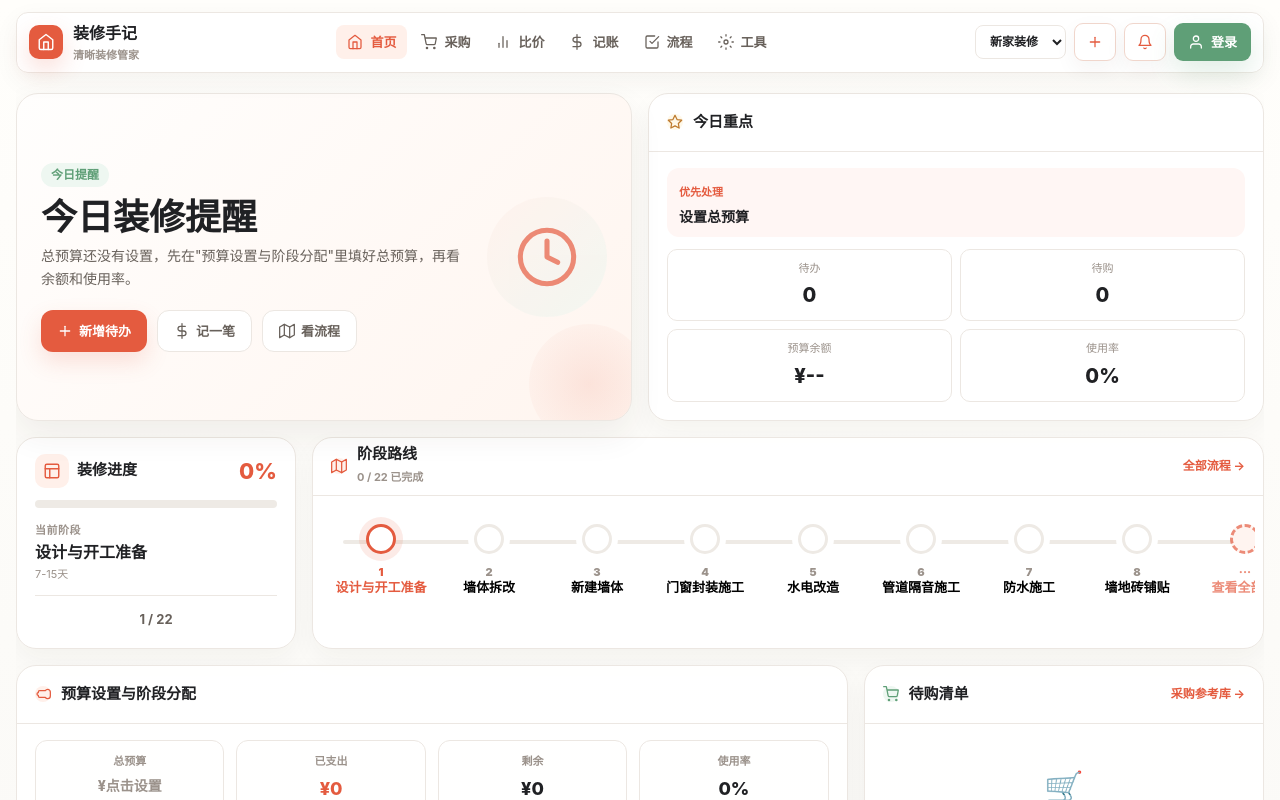
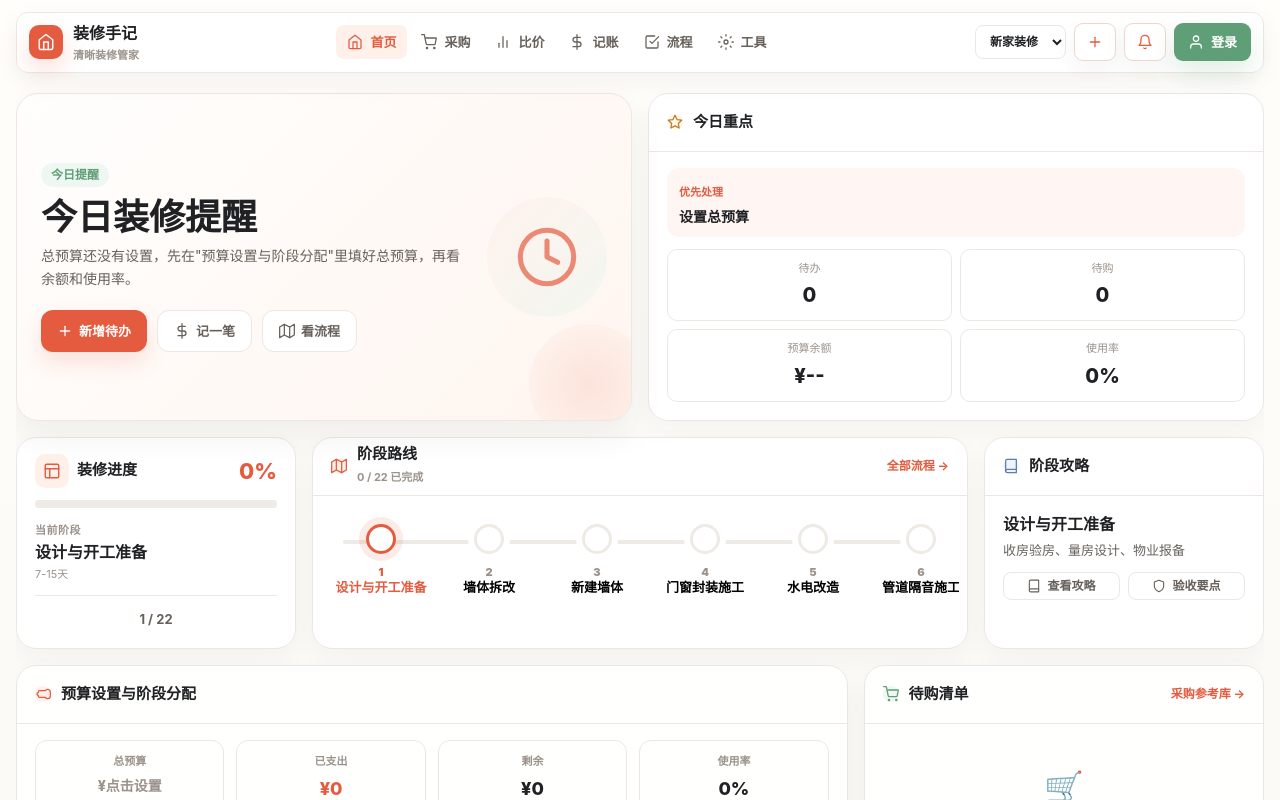
Before and after one commit to fenghuo1943/zhuangxiu, a React (Vite) app in the folder frontend/: page / in a window 1280 px wide. Shown: the top 800 px of the page. Built offline with nearby package versions, Linux system fonts and the light colour scheme.

Commit message:
优化主页，生成预算阶段卡片开发文档

```diff
--- a/frontend/src/pages/HomePage.tsx
+++ b/frontend/src/pages/HomePage.tsx
@@ -24,10 +24,11 @@ const HomePage: React.FC = () => {
           <TodayFocus />
         </section>
 
-        {/* Progress + Timeline */}
+        {/* Progress + Timeline + Guide */}
         <section className="live-widgets">
           <ProgressCard />
           <StageRoute />
+          <GuideCard />
         </section>
 
         {/* Main Layout: Left (Budget + Todo) | Right (Sidebar) */}
@@ -39,7 +40,6 @@ const HomePage: React.FC = () => {
           <aside className="stack">
             <PurchaseSummary />
             <ExpenseSummary />
-            <GuideCard />
             <QuickEntries />
             <BackupPanel />
           </aside>
--- a/frontend/src/styles/components.css
+++ b/frontend/src/styles/components.css
@@ -351,7 +351,7 @@ input[type="checkbox"] { accent-color: var(--fresh-green); width: 18px; height:
 
 .home-pro > .live-widgets {
   display: grid;
-  grid-template-columns: 280px minmax(0, 1fr);
+  grid-template-columns: 280px minmax(0, 1fr) 280px;
   gap: 16px;
   align-items: stretch;
   margin: 0;
```
Also changed, not shown: 1 other file (tests, documents, lock files or other folders).
